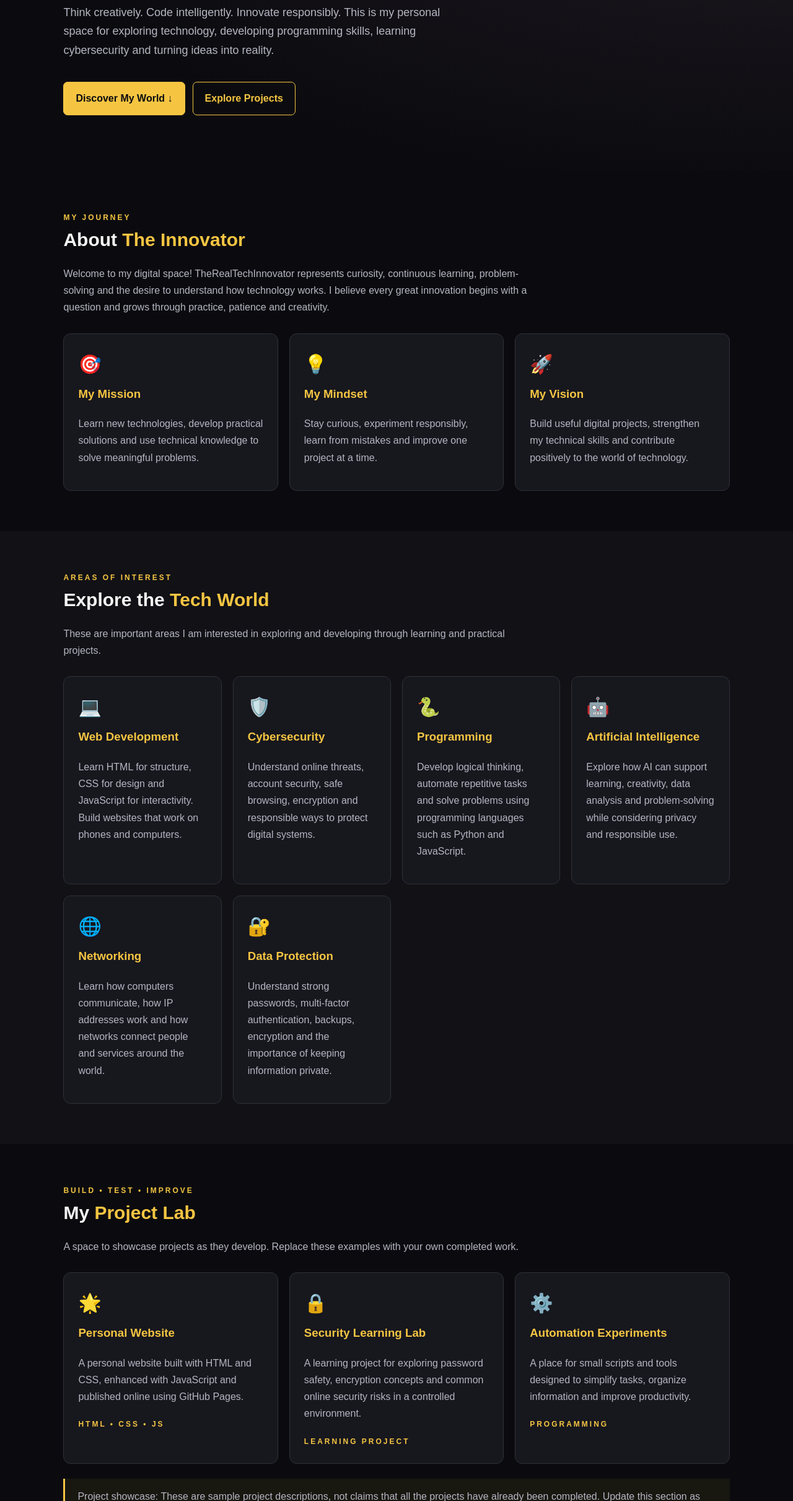
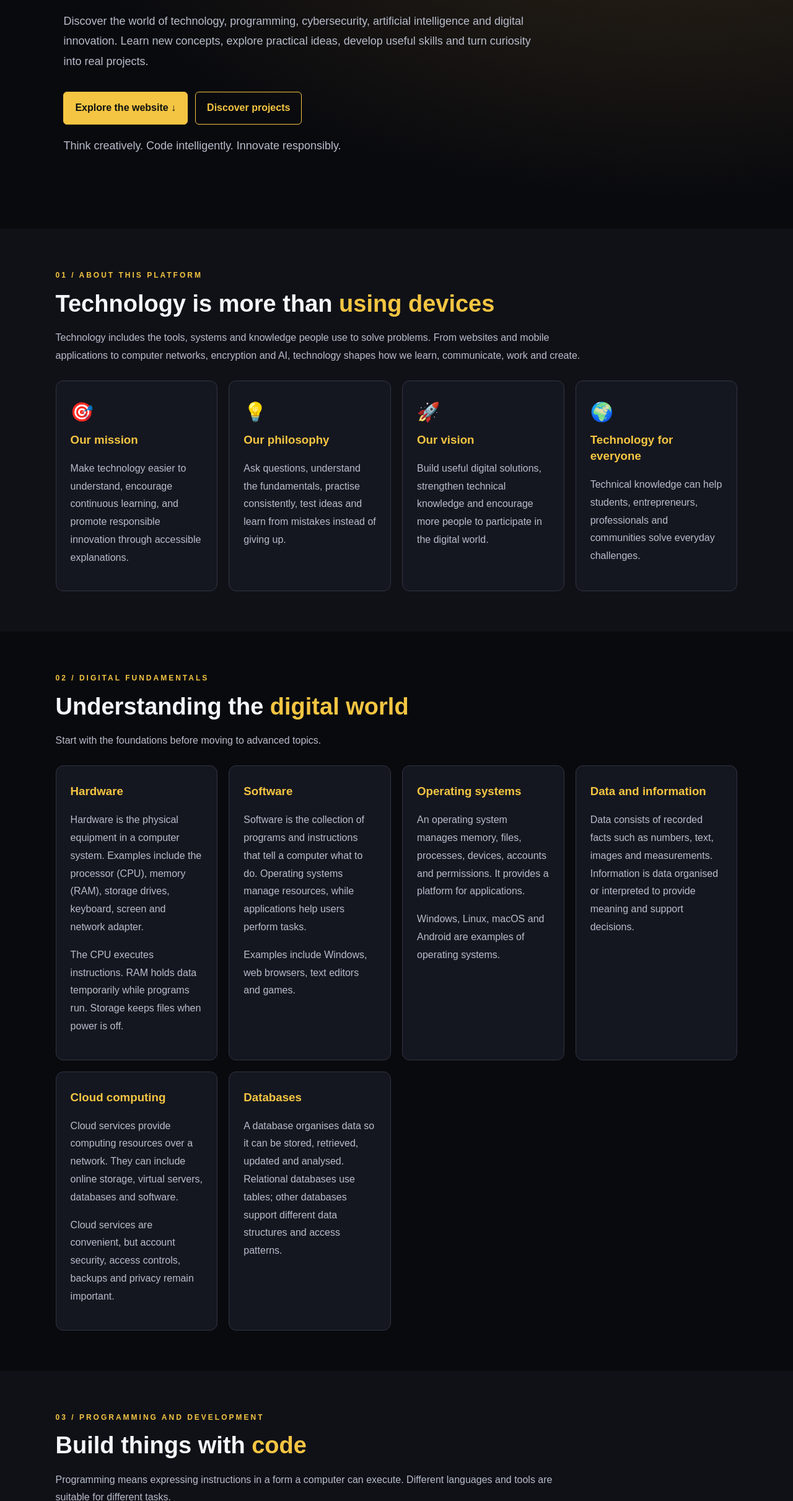
Before and after one commit to johannesnelundu/TheRealTechInnovator, a plain HTML site: page index.html in a window 1280 px wide. Shown: the part 378-2800 px from the top of the page at 62% size. Drawn offline with Linux system fonts and the light colour scheme.

Commit message:
Update index.html

```diff
--- a/index.html
+++ b/index.html
@@ -3,378 +3,211 @@
 <head>
 <meta charset="UTF-8">
 <meta name="viewport" content="width=device-width, initial-scale=1.0">
-<meta name="description" content="TheRealTechInnovator - exploring technology, programming, cybersecurity and innovation.">
-<title>TheRealTechInnovator | Technology & Innovation</title>
-
+<meta name="description" content="TheRealTechInnovator: technology, coding, cybersecurity, AI, networking and digital innovation.">
+<title>TheRealTechInnovator | Technology Knowledge Hub</title>
 <style>
 :root {
-  --gold: #f5c542;
-  --black: #0b0b0f;
-  --panel: #17171e;
-  --white: #f5f5f5;
-  --muted: #b6b6c3;
+  --bg:#090a0e; --panel:#151720; --gold:#f4c542;
+  --white:#f5f6fa; --muted:#b8bdcb; --line:#303443;
 }
-* { box-sizing: border-box; scroll-behavior: smooth; }
-body {
-  margin: 0;
-  background: var(--black);
-  color: var(--white);
-  font-family: Arial, sans-serif;
-  line-height: 1.7;
+*{box-sizing:border-box;scroll-behavior:smooth}
+body{margin:0;background:var(--bg);color:var(--white);font:16px/1.8 Arial,sans-serif}
+header{position:sticky;top:0;z-index:10;background:#101116ee;backdrop-filter:blur(12px);border-bottom:1px solid var(--line);padding:14px 5%;display:flex;justify-content:space-between;align-items:center;gap:15px;flex-wrap:wrap}
+.logo{color:var(--gold);font-size:20px;font-weight:bold}
+nav{display:flex;gap:14px;flex-wrap:wrap}
+nav a{color:var(--white);text-decoration:none;font-size:13px}
+nav a:hover{color:var(--gold)}
+.hero{padding:100px 8%;background:radial-gradient(ellipse at 85% 15%,#57400e 0%,#211b14 24%,#090a0e 65%);min-height:480px;display:flex;flex-direction:column;justify-content:center;align-items:flex-start}
+.eyebrow{color:var(--gold);font-size:12px;letter-spacing:3px;font-weight:bold}
+h1{font-size:clamp(38px,7vw,72px);line-height:1.12;margin:15px 0}
+h1 span,h2 span{color:var(--gold)}
+.hero p{max-width:760px;color:var(--muted);font-size:18px}
+.btn{display:inline-block;background:var(--gold);color:#101010;padding:11px 18px;border:1px solid var(--gold);border-radius:6px;text-decoration:none;font-weight:bold;cursor:pointer}
+.btn.alt{background:transparent;color:var(--gold)}
+.actions{display:flex;gap:12px;flex-wrap:wrap;margin-top:15px}
+section{padding:65px 7%;scroll-margin-top:90px}
+section:nth-of-type(even){background:#101117}
+h2{font-size:clamp(27px,4vw,38px);line-height:1.3;margin:10px 0}
+h3{color:var(--gold);line-height:1.4}
+.lead{max-width:850px;color:var(--muted);margin-bottom:25px}
+.grid{display:grid;grid-template-columns:repeat(auto-fit,minmax(min(100%,250px),1fr));gap:18px}
+.card{background:var(--panel);border:1px solid var(--line);border-radius:12px;padding:23px}
+.card p,.card li{color:var(--muted)}
+.card h3{margin-top:5px}
+.icon{font-size:30px}
+.tag{display:inline-block;color:var(--gold);font-size:12px;border:1px solid #65501b;border-radius:20px;padding:3px 10px}
+.notice{border-left:4px solid var(--gold);background:#1a1913;padding:15px 20px;color:var(--muted);margin:25px 0}
+a{overflow-wrap:anywhere}
+.resource{color:var(--gold)}
+.searchbox{width:100%;max-width:500px;background:#0c0d12;border:1px solid var(--line);color:white;padding:13px;border-radius:7px;margin:10px 0 25px;font-size:16px}
+table{width:100%;border-collapse:collapse;margin:20px 0;background:var(--panel)}
+th,td{border:1px solid var(--line);padding:12px;text-align:left;vertical-align:top}
+th{color:var(--gold)}
+footer{padding:35px 7%;text-align:center;color:var(--muted);border-top:1px solid var(--line)}
+footer strong{color:var(--gold)}
+.small{font-size:13px;color:var(--muted)}
+@media(max-width:600px){
+ header{position:static}
+ nav{gap:10px}
+ .hero{padding:65px 6%}
+ section{padding:45px 6%}
+ .card{padding:18px}
 }
-header {
-  background: #111116;
-  border-bottom: 1px solid #39312a;
-  padding: 16px 7%;
-  display: flex;
-  align-items: center;
-  justify-content: space-between;
-  flex-wrap: wrap;
-  gap: 12px;
-}
-.logo { color: var(--gold); font-size: 21px; font-weight: bold; }
-nav { display: flex; flex-wrap: wrap; gap: 15px; }
-nav a { color: white; text-decoration: none; font-size: 14px; }
-nav a:hover { color: var(--gold); }
-.hero {
-  min-height: 490px;
-  padding: 90px 8%;
-  display: flex;
-  flex-direction: column;
-  justify-content: center;
-  align-items: flex-start;
-  background: radial-gradient(ellipse at top right, #44350e 0%, #17141a 35%, #0b0b0f 75%);
-}
-.tag {
-  color: var(--gold);
-  letter-spacing: 3px;
-  font-size: 12px;
-  font-weight: bold;
-}
-h1 { font-size: clamp(38px, 7vw, 68px); line-height: 1.1; margin: 18px 0; }
-h1 span, h2 span { color: var(--gold); }
-.hero p { color: var(--muted); max-width: 650px; font-size: 18px; }
-.buttons { display: flex; gap: 12px; flex-wrap: wrap; margin-top: 18px; }
-.btn {
-  display: inline-block;
-  padding: 12px 19px;
-  border: 1px solid var(--gold);
-  border-radius: 7px;
-  color: var(--black);
-  background: var(--gold);
-  font-weight: bold;
-  cursor: pointer;
-  text-decoration: none;
-}
-.btn.secondary { background: transparent; color: var(--gold); }
-section { padding: 65px 8%; }
-.section-title { font-size: 30px; margin: 0 0 10px; }
-.intro { color: var(--muted); max-width: 760px; margin-bottom: 28px; }
-.grid {
-  display: grid;
-  grid-template-columns: repeat(auto-fit, minmax(220px, 1fr));
-  gap: 18px;
-}
-.card {
-  background: var(--panel);
-  border: 1px solid #30303a;
-  border-radius: 12px;
-  padding: 23px;
-}
-.card h3 { color: var(--gold); margin-top: 7px; }
-.card p { color: var(--muted); }
-.symbol { font-size: 30px; }
-.alt { background: #111116; }
-ul { color: var(--muted); padding-left: 22px; }
-li { margin: 8px 0; }
-.highlight {
-  border-left: 3px solid var(--gold);
-  padding: 15px 20px;
-  background: #181710;
-  color: var(--muted);
-  margin-top: 24px;
-}
-input, textarea {
-  width: 100%;
-  margin: 7px 0 15px;
-  padding: 13px;
-  background: #101016;
-  color: white;
-  border: 1px solid #41414c;
-  border-radius: 6px;
-  font: inherit;
-}
-label { display: block; color: var(--muted); }
-#form-message { color: var(--gold); }
-footer {
-  text-align: center;
-  padding: 30px 7%;
-  border-top: 1px solid #30303a;
-  color: var(--muted);
-}
-footer strong { color: var(--gold); }
 </style>
 </head>
-
 <body>
 <header>
   <div class="logo">⚡ TheRealTechInnovator</div>
   <nav>
     <a href="#home">Home</a>
     <a href="#about">About</a>
-    <a href="#skills">Interests</a>
+    <a href="#coding">Coding</a>
+    <a href="#security">Cybersecurity</a>
+    <a href="#ai">AI</a>
+    <a href="#networking">Networking</a>
     <a href="#projects">Projects</a>
-    <a href="#learn">Learn</a>
-    <a href="#contact">Contact</a>
+    <a href="#careers">Careers</a>
+    <a href="#resources">Resources</a>
   </nav>
 </header>
 
 <main>
 <section class="hero" id="home">
-  <div class="tag">TECHNOLOGY • CREATIVITY • INNOVATION</div>
+  <div class="eyebrow">KNOWLEDGE • CREATIVITY • INNOVATION</div>
   <h1>Welcome to<br><span>TheRealTechInnovator</span></h1>
   <p>
-    Think creatively. Code intelligently. Innovate responsibly.
-    This is my personal space for exploring technology, developing
-    programming skills, learning cybersecurity and turning ideas into reality.
+    Discover the world of technology, programming, cybersecurity, artificial
+    intelligence and digital innovation. Learn new concepts, explore practical
+    ideas, develop useful skills and turn curiosity into real projects.
   </p>
-  <div class="buttons">
-    <a class="btn" href="#about">Discover My World ↓</a>
-    <a class="btn secondary" href="#projects">Explore Projects</a>
+  <div class="actions">
+    <a class="btn" href="#about">Explore the website ↓</a>
+    <a class="btn alt" href="#projects">Discover projects</a>
+  </div>
+  <p class="small">Think creatively. Code intelligently. Innovate responsibly.</p>
+</section>
+
+<section id="about">
+  <div class="eyebrow">01 / ABOUT THIS PLATFORM</div>
+  <h2>Technology is more than <span>using devices</span></h2>
+  <p class="lead">
+    Technology includes the tools, systems and knowledge people use to solve
+    problems. From websites and mobile applications to computer networks,
+    encryption and AI, technology shapes how we learn, communicate, work
+    and create.
+  </p>
+  <div class="grid">
+    <article class="card"><div class="icon">🎯</div><h3>Our mission</h3>
+      <p>Make technology easier to understand, encourage continuous learning,
+      and promote responsible innovation through accessible explanations.</p></article>
+    <article class="card"><div class="icon">💡</div><h3>Our philosophy</h3>
+      <p>Ask questions, understand the fundamentals, practise consistently,
+      test ideas and learn from mistakes instead of giving up.</p></article>
+    <article class="card"><div class="icon">🚀</div><h3>Our vision</h3>
+      <p>Build useful digital solutions, strengthen technical knowledge and
+      encourage more people to participate in the digital world.</p></article>
+    <article class="card"><div class="icon">🌍</div><h3>Technology for everyone</h3>
+      <p>Technical knowledge can help students, entrepreneurs, professionals
+      and communities solve everyday challenges.</p></article>
   </div>
 </section>
 
-<section id="about">
-  <div class="tag">MY JOURNEY</div>
-  <h2 class="section-title">About <span>The Innovator</span></h2>
-  <p class="intro">
-    Welcome to my digital space! TheRealTechInnovator represents curiosity,
-    continuous learning, problem-solving and the desire to understand how
-    technology works. I believe every great innovation begins with a question
-    and grows through practice, patience and creativity.
-  </p>
+<section id="digital">
+  <div class="eyebrow">02 / DIGITAL FUNDAMENTALS</div>
+  <h2>Understanding the <span>digital world</span></h2>
+  <p class="lead">Start with the foundations before moving to advanced topics.</p>
   <div class="grid">
-    <article class="card">
-      <div class="symbol">🎯</div>
-      <h3>My Mission</h3>
-      <p>Learn new technologies, develop practical solutions and use technical
-      knowledge to solve meaningful problems.</p>
-    </article>
-    <article class="card">
-      <div class="symbol">💡</div>
-      <h3>My Mindset</h3>
-      <p>Stay curious, experiment responsibly, learn from mistakes and improve
-      one project at a time.</p>
-    </article>
-    <article class="card">
-      <div class="symbol">🚀</div>
-      <h3>My Vision</h3>
-      <p>Build useful digital projects, strengthen my technical skills and
-      contribute positively to the world of technology.</p>
-    </article>
+    <article class="card"><h3>Hardware</h3>
+      <p>Hardware is the physical equipment in a computer system. Examples
+      include the processor (CPU), memory (RAM), storage drives, keyboard,
+      screen and network adapter.</p>
+      <p>The CPU executes instructions. RAM holds data temporarily while
+      programs run. Storage keeps files when power is off.</p></article>
+    <article class="card"><h3>Software</h3>
+      <p>Software is the collection of programs and instructions that tell
+      a computer what to do. Operating systems manage resources, while
+      applications help users perform tasks.</p>
+      <p>Examples include Windows, web browsers, text editors and games.</p></article>
+    <article class="card"><h3>Operating systems</h3>
+      <p>An operating system manages memory, files, processes, devices,
+      accounts and permissions. It provides a platform for applications.</p>
+      <p>Windows, Linux, macOS and Android are examples of operating systems.</p></article>
+    <article class="card"><h3>Data and information</h3>
+      <p>Data consists of recorded facts such as numbers, text, images and
+      measurements. Information is data organised or interpreted to provide
+      meaning and support decisions.</p></article>
+    <article class="card"><h3>Cloud computing</h3>
+      <p>Cloud services provide computing resources over a network. They can
+      include online storage, virtual servers, databases and software.</p>
+      <p>Cloud services are convenient, but account security, access controls,
+      backups and privacy remain important.</p></article>
+    <article class="card"><h3>Databases</h3>
+      <p>A database organises data so it can be stored, retrieved, updated
+      and analysed. Relational databases use tables; other databases support
+      different data structures and access patterns.</p></article>
   </div>
 </section>
 
-<section class="alt" id="skills">
-  <div class="tag">AREAS OF INTEREST</div>
-  <h2 class="section-title">Explore the <span>Tech World</span></h2>
-  <p class="intro">These are important areas I am interested in exploring
-  and developing through learning and practical projects.</p>
+<section id="coding">
+  <div class="eyebrow">03 / PROGRAMMING AND DEVELOPMENT</div>
+  <h2>Build things with <span>code</span></h2>
+  <p class="lead">Programming means expressing instructions in a form a computer
+  can execute. Different languages and tools are suitable for different tasks.</p>
   <div class="grid">
-    <article class="card">
-      <div class="symbol">💻</div>
-      <h3>Web Development</h3>
-      <p>Learn HTML for structure, CSS for design and JavaScript for
-      interactivity. Build websites that work on phones and computers.</p>
-    </article>
-    <article class="card">
-      <div class="symbol">🛡️</div>
-      <h3>Cybersecurity</h3>
-      <p>Understand online threats, account security, safe browsing,
-      encryption and responsible ways to protect digital systems.</p>
-    </article>
-    <article class="card">
-      <div class="symbol">🐍</div>
-      <h3>Programming</h3>
-      <p>Develop logical thinking, automate repetitive tasks and solve
-      problems using programming languages such as Python and JavaScript.</p>
-    </article>
-    <article class="card">
-      <div class="symbol">🤖</div>
-      <h3>Artificial Intelligence</h3>
-      <p>Explore how AI can support learning, creativity, data analysis
-      and problem-solving while considering privacy and responsible use.</p>
-    </article>
-    <article class="card">
-      <div class="symbol">🌐</div>
-      <h3>Networking</h3>
-      <p>Learn how computers communicate, how IP addresses work and how
-      networks connect people and services around the world.</p>
-    </article>
-    <article class="card">
-      <div class="symbol">🔐</div>
-      <h3>Data Protection</h3>
-      <p>Understand strong passwords, multi-factor authentication,
-      backups, encryption and the importance of keeping information private.</p>
-    </article>
+    <article class="card"><div class="icon">🌐</div><h3>HTML</h3>
+      <p>HTML defines the structure and meaning of web content. Headings,
+      paragraphs, links, images, forms and navigation are created with HTML.</p>
+      <p>Example: <code>&lt;h1&gt;Hello world&lt;/h1&gt;</code></p></article>
+    <article class="card"><div class="icon">🎨</div><h3>CSS</h3>
+      <p>CSS controls presentation, including colours, spacing, typography,
+      layouts, animation and responsive design.</p>
+      <p>Good CSS helps websites remain usable on both small and large screens.</p></article>
+    <article class="card"><div class="icon">⚙️</div><h3>JavaScript</h3>
+      <p>JavaScript adds behaviour to websites. It can respond to clicks,
+      validate forms, update content and communicate with web services.</p>
+      <p>Example: <code>console.log("Hello world");</code></p></article>
+    <article class="card"><div class="icon">🐍</div><h3>Python</h3>
+      <p>Python is a general-purpose programming language used for automation,
+      data analysis, web backends, education and many scientific tasks.</p>
+      <p>Learn variables, conditions, loops, functions, lists and dictionaries.</p></article>
+    <article class="card"><div class="icon">🧩</div><h3>Algorithms</h3>
+      <p>An algorithm is a sequence of steps for solving a problem. Good
+      algorithms define inputs, outputs, conditions and a clear process.</p>
+      <p>Practise breaking large problems into smaller, manageable tasks.</p></article>
+    <article class="card"><div class="icon">🐞</div><h3>Debugging</h3>
+      <p>Debugging is the process of finding and correcting software errors.
+      Read error messages, reproduce the problem, inspect values and test
+      one change at a time.</p></article>
   </div>
+  <div class="notice"><strong>Development tip:</strong> Learn the basics first,
+  create small working examples, and gradually combine them into bigger projects.
+  Save versions of your code with Git and use a repository to track changes.</div>
 </section>
 
-<section id="projects">
-  <div class="tag">BUILD • TEST • IMPROVE</div>
-  <h2 class="section-title">My <span>Project Lab</span></h2>
-  <p class="intro">A space to showcase projects as they develop.
-  Replace these examples with your own completed work.</p>
+<section id="security">
+  <div class="eyebrow">04 / CYBERSECURITY</div>
+  <h2>Protect the <span>digital world</span></h2>
+  <p class="lead">Cybersecurity is the practice of protecting devices, accounts,
+  applications, networks and information from unauthorised access, damage or
+  disruption.</p>
   <div class="grid">
-    <article class="card">
-      <div class="symbol">🌟</div>
-      <h3>Personal Website</h3>
-      <p>A personal website built with HTML and CSS, enhanced with JavaScript
-      and published online using GitHub Pages.</p>
-      <span class="tag">HTML • CSS • JS</span>
-    </article>
-    <article class="card">
-      <div class="symbol">🔒</div>
-      <h3>Security Learning Lab</h3>
-      <p>A learning project for exploring password safety, encryption
-      concepts and common online security risks in a controlled environment.</p>
-      <span class="tag">LEARNING PROJECT</span>
-    </article>
-    <article class="card">
-      <div class="symbol">⚙️</div>
-      <h3>Automation Experiments</h3>
-      <p>A place for small scripts and tools designed to simplify tasks,
-      organize information and improve productivity.</p>
-      <span class="tag">PROGRAMMING</span>
-    </article>
-  </div>
-  <div class="highlight">
-    Project showcase: These are sample project descriptions, not claims
-    that all the projects have already been completed. Update this section
-    as you build and publish your own work.
-  </div>
-</section>
-
-<section class="alt" id="learn">
-  <div class="tag">KEEP GROWING</div>
-  <h2 class="section-title">Learning <span>Hub</span></h2>
-  <p class="intro">Useful resources to begin learning and strengthen your
-  technical foundation.</p>
-  <div class="grid">
-    <article class="card">
-      <h3>01. Learn HTML</h3>
-      <p>Understand headings, paragraphs, links, images, forms and the
-      structure of web pages.</p>
-      <a class="btn secondary" href="https://developer.mozilla.org/en-US/docs/Learn_web_development/Core/Structuring_content" target="_blank" rel="noopener">Study HTML ↗</a>
-    </article>
-    <article class="card">
-      <h3>02. Learn CSS</h3>
-      <p>Practice colours, spacing, typography, layouts and responsive
-      design for different screen sizes.</p>
-      <a class="btn secondary" href="https://developer.mozilla.org/en-US/docs/Learn_web_development/Core/Styling_basics" target="_blank" rel="noopener">Study CSS ↗</a>
-    </article>
-    <article class="card">
-      <h3>03. Learn JavaScript</h3>
-      <p>Explore variables, functions, events, conditions and interactive
-      features that make websites more useful.</p>
-      <a class="btn secondary" href="https://developer.mozilla.org/en-US/docs/Learn_web_development/Core/Scripting" target="_blank" rel="noopener">Study JavaScript ↗</a>
-    </article>
-    <article class="card">
-      <h3>04. Online Safety</h3>
-      <p>Learn about safer accounts, phishing, software updates and
-      practical ways to protect your devices.</p>
-      <a class="btn secondary" href="https://staysafeonline.org/" target="_blank" rel="noopener">Security Tips ↗</a>
-    </article>
-  </div>
-</section>
-
-<section id="safety">
-  <div class="tag">THINK BEFORE YOU CLICK</div>
-  <h2 class="section-title">Cybersecurity <span>Awareness</span></h2>
-  <p class="intro">Technology is powerful, but safe habits matter.
-  Keep these basic practices in mind whenever you go online.</p>
-  <div class="grid">
-    <article class="card">
-      <h3>🔑 Protect Your Accounts</h3>
-      <p>Use unique passwords and multi-factor authentication. Never share
-      verification codes with strangers.</p>
-    </article>
-    <article class="card">
-      <h3>📥 Check Downloads</h3>
-      <p>Download apps from trusted sources, review requested permissions
-      and keep your operating system updated.</p>
-    </article>
-    <article class="card">
-      <h3>🧠 Use AI Wisely</h3>
-      <p>Verify AI-generated information, protect private data and use
-      automation responsibly.</p>
-    </article>
-  </div>
-</section>
-
-<section class="alt" id="contact">
-  <div class="tag">LET'S CONNECT</div>
-  <h2 class="section-title">Get in <span>Touch</span></h2>
-  <p class="intro">Have a technology idea, a learning suggestion or a
-  project to discuss? You can prepare a message below.</p>
-
-  <form id="contact-form">
-    <label for="visitor-name">Your name</label>
-    <input id="visitor-name" name="name" placeholder="Enter your name" required maxlength="80">
-
-    <label for="visitor-email">Your email (optional)</label>
-    <input id="visitor-email" name="email" type="email" placeholder="you@example.com" maxlength="150">
-
-    <label for="visitor-message">Your message</label>
-    <textarea id="visitor-message" name="message" rows="5"
-      placeholder="Write your message here..." required maxlength="2000"></textarea>
-
-    <button class="btn" type="submit">Prepare Message</button>
-    <p id="form-message" role="status"></p>
-  </form>
-  <p class="intro">Note: This demonstration form does not send or store messages.
-  It prepares a message that you can copy and send yourself.</p>
-</section>
-</main>
-
-<footer>
-  <p><strong>TheRealTechInnovator</strong></p>
-  <p>Think creatively. Code intelligently. Innovate responsibly.</p>
-  <p>© <span id="year"></span> TheRealTechInnovator. Built for learning.</p>
-  <a href="#home" style="color:#f5c542">Back to top ↑</a>
-</footer>
-
-<script>
-document.getElementById("year").textContent = new Date().getFullYear();
-
-document.getElementById("contact-form").addEventListener("submit", function(event) {
-  event.preventDefault();
-
-  const name = document.getElementById("visitor-name").value.trim();
-  const email = document.getElementById("visitor-email").value.trim();
-  const message = document.getElementById("visitor-message").value.trim();
-
-  if (!name || !message) {
-    document.getElementById("form-message").textContent =
-      "Please enter your name and message.";
-    return;
-  }
-
-  const prepared = "Name: " + name +
-    (email ? "\nEmail: " + email : "") +
-    "\nMessage: " + message;
-
-  if (navigator.clipboard && window.isSecureContext) {
-    navigator.clipboard.writeText(prepared).then(function() {
-      document.getElementById("form-message").textContent =
-        "Your message has been copied! You can now paste and send it.";
-    }).catch(function() {
-      window.prompt("Copy your prepared message:", prepared);
-    });
-  } else {
-    window.prompt("Copy your prepared message:", prepared);
-  }
-});
-</script>
-</body>
-</html>
+    <article class="card"><div class="icon">🔐</div><h3>Confidentiality</h3>
+      <p>Information should be accessible only to authorised people or systems.
+      Access controls and encryption help protect confidential information.</p></article>
+    <article class="card"><div class="icon">🧾</div><h3>Integrity</h3>
+      <p>Integrity means information remains accurate and is not altered
+      improperly. Hashes, digital signatures, permissions and audit records
+      can help detect or prevent unauthorised changes.</p></article>
+    <article class="card"><div class="icon">⚡</div><h3>Availability</h3>
+      <p>Systems and data should be available when authorised users need them.
+      Backups, maintenance, redundancy and recovery plans support availability.</p></article>
+    <article class="card"><div class="icon">🎣</div><h3>Phishing</h3>
+      <p>Phishing uses deceptive messages or websites to trick people into
+      revealing credentials, paying fraudulent requests or opening dangerous
+      attachments. Check links and verify unusual requests independently.</p></article>
+    <article class="card"><div class="icon">🦠</div><h3>Malware</h3>
+      <p>Malware is malicious software. Examples include ransomware, spyware
+      and trojans. Use trusted downloads, update software, back up important
+      files and avoid unknown attachments.</p></article>
+    <article class="card"><div class="icon">🛡️</div><h3>Defence in depth</h3>
+      <p>Use multiple protective layers: updates, strong authentication
```
